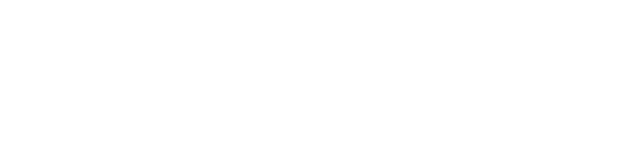
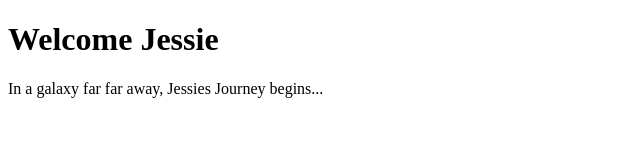
Before and after one commit to cybersparks/galvanize-final-project, a plain HTML site: page index.html in a window 1280 px wide. Shown: the whole page, without its empty margins (0-640 px from the left). Drawn offline with Linux system fonts and the light colour scheme.

Commit message:
Added Div and Paragraph

```diff
--- a/index.html
+++ b/index.html
@@ -4,7 +4,14 @@
     <meta charset="UTF-8">
     <meta name="viewport" content="width=device-width, initial-scale=1.0">
     <title>My stocks live feed</title>
+    <script></script>
 </head>
+<div>
+    <h1>Welcome Jessie</h1>
+    <p>In a galaxy far far away, Jessies Journey begins...</p>
+
+
+</div>
 <body>
 
 </body>
```
